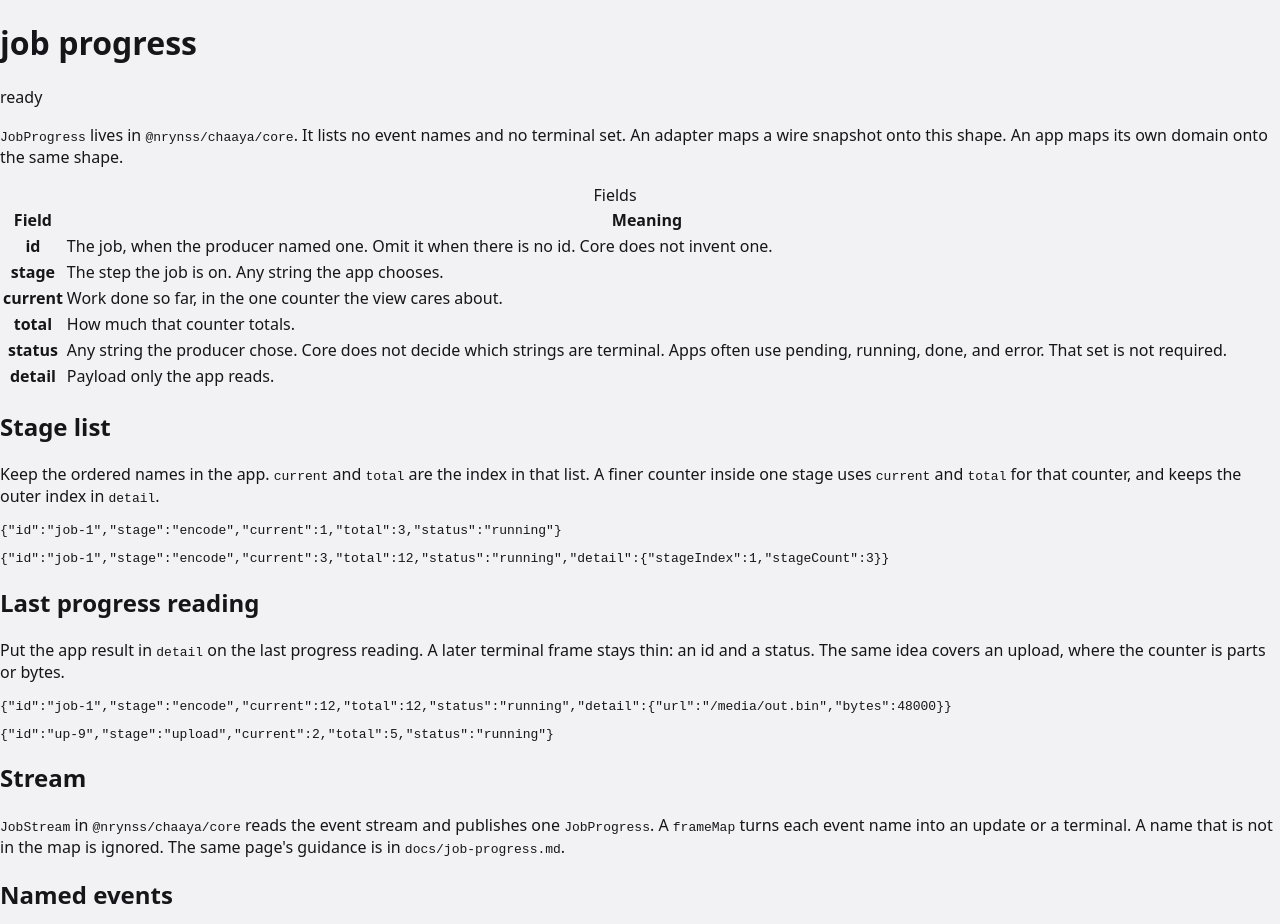
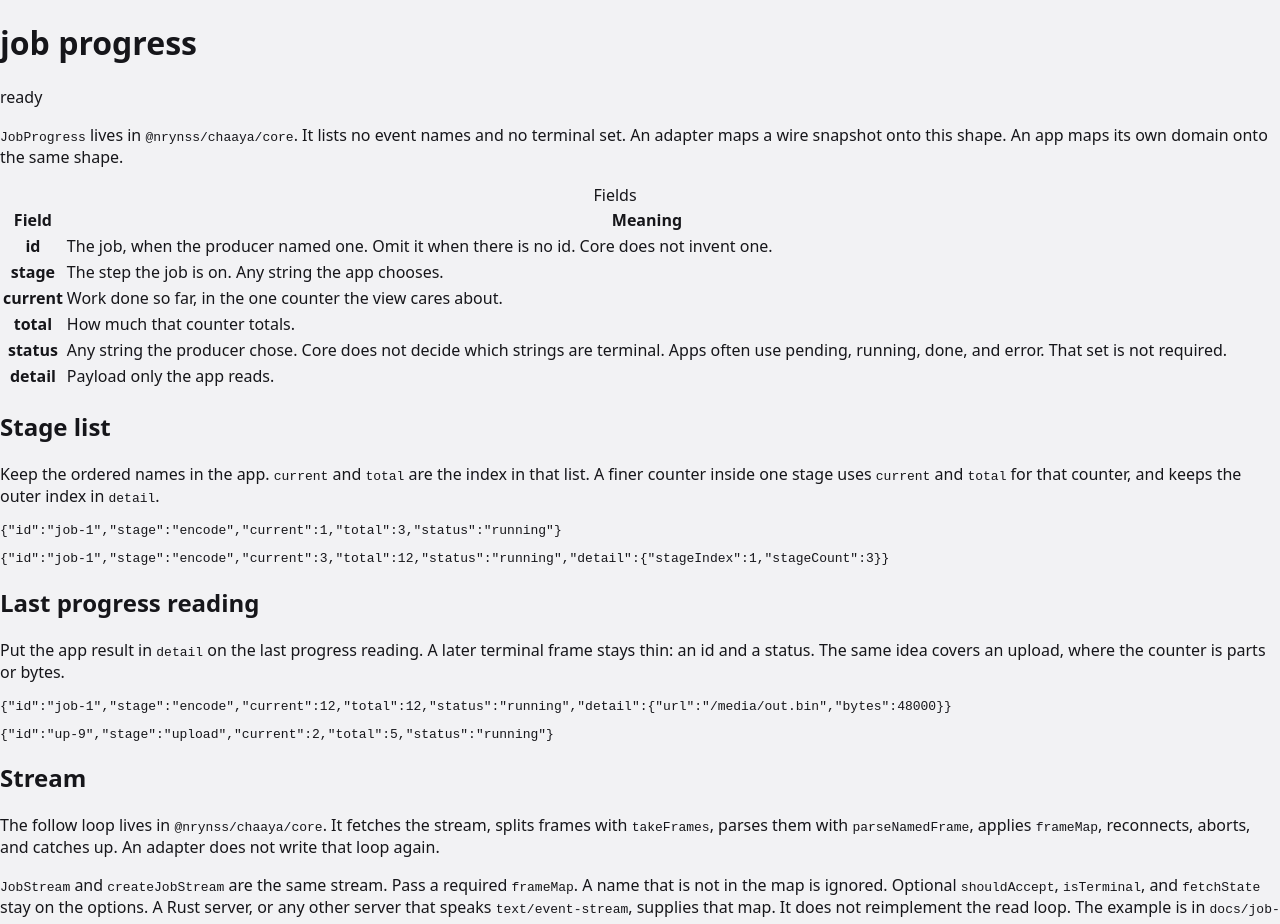
Before and after one commit to nrynss/chaaya, a SvelteKit app: page /docs/job-progress in a window 1280 px wide. Shown: the top 924 px of the page. Built offline with nearby package versions, Linux system fonts and the light colour scheme.

Commit message:
Document core JobStream ownership and add createJobStream

```diff
--- a/src/lib/core/index.ts
+++ b/src/lib/core/index.ts
@@ -8,7 +8,7 @@
 export { ApiError, api, createApi } from "./api.js"
 export type { ApiClient, ApiClientOptions, ApiErrorParser, ApiFailureBody, ApiRequestInit } from "./api.js"
 export type { ChaayaError } from "./error.js"
-export { JobStream } from "./job/index.js"
+export { JobStream, createJobStream } from "./job/index.js"
 export type { JobConnection, JobFrameAction, JobFrameHandler, JobStreamOptions } from "./job/index.js"
 export { decodeJson, fail, isRecord, ok } from "./result.js"
 export type { ParseFailure, ParseResult } from "./result.js"
--- a/src/routes/docs/job-progress/+page.svelte
+++ b/src/routes/docs/job-progress/+page.svelte
@@ -120,10 +120,16 @@
 	<pre data-testid="upload">{show(upload)}</pre>
 	<h2>Stream</h2>
 	<p>
-		<code>JobStream</code> in <code>@nrynss/chaaya/core</code> reads the event stream and publishes one
-		<code>JobProgress</code>. A <code>frameMap</code> turns each event name into an update or a terminal.
-		A name that is not in the map is ignored. The same page's guidance is in
-		<code>docs/job-progress.md</code>.
+		The follow loop lives in <code>@nrynss/chaaya/core</code>. It fetches the stream, splits frames with
+		<code>takeFrames</code>, parses them with <code>parseNamedFrame</code>, applies <code>frameMap</code>,
+		reconnects, aborts, and catches up. An adapter does not write that loop again.
+	</p>
+	<p>
+		<code>JobStream</code> and <code>createJobStream</code> are the same stream. Pass a required
+		<code>frameMap</code>. A name that is not in the map is ignored. Optional <code>shouldAccept</code>,
+		<code>isTerminal</code>, and <code>fetchState</code> stay on the options. A Rust server, or any other
+		server that speaks <code>text/event-stream</code>, supplies that map. It does not reimplement the read
+		loop. The example is in <code>docs/job-progress.md</code>.
 	</p>
 	<h2>Named events</h2>
 	<p>
```
Also changed, not shown: src/lib/core/job/index.ts (+13 -2 lines), 3 other files (tests, documents, lock files or other folders).
